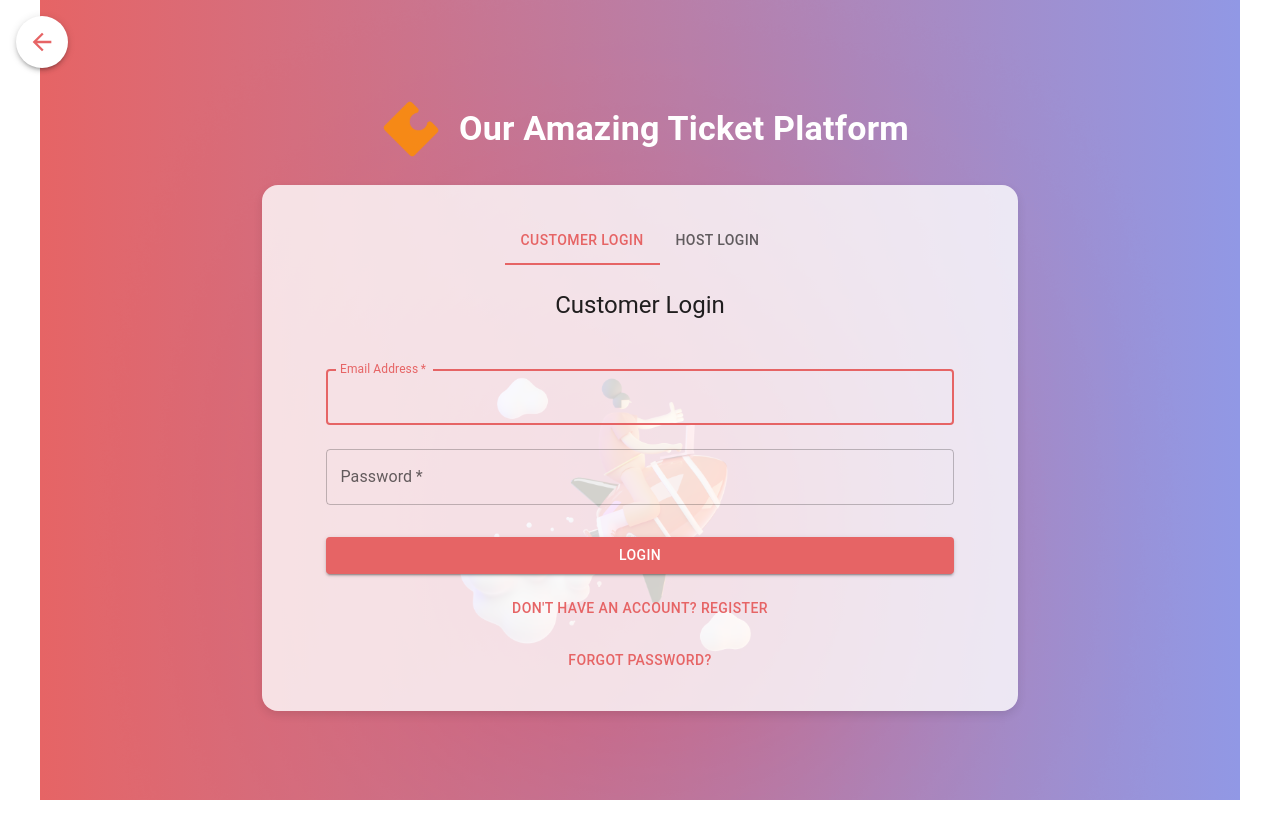
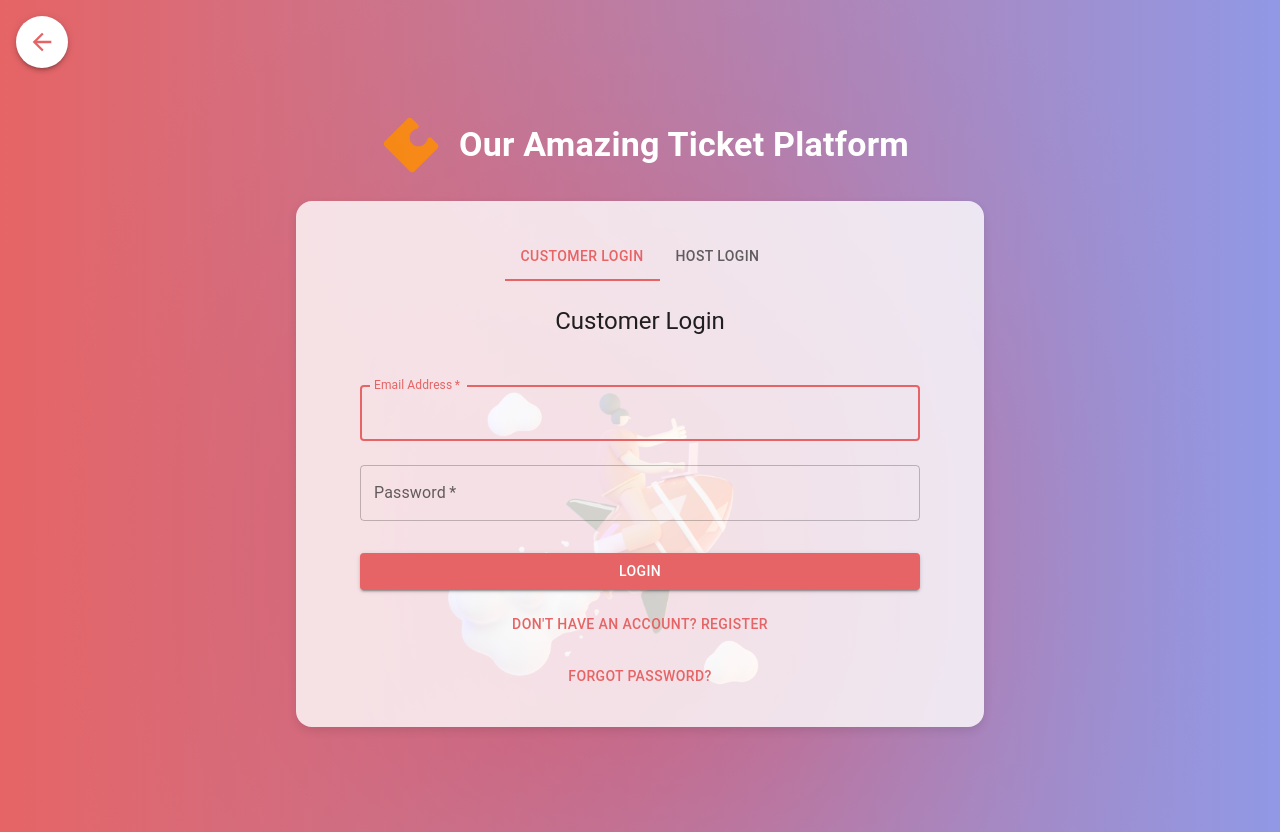
Before and after one commit to JoeJoeFang/9900, a React (Create React App) app in the folder frontend/: page /combined-login in a window 1280 px wide. Before the commit the page ends 800 px from the top, so only its background shows below. Built offline with nearby package versions, Linux system fonts and the light colour scheme.

Commit message:
background picture

```diff
--- a/frontend/src/pages/NewLoginPage.jsx
+++ b/frontend/src/pages/NewLoginPage.jsx
@@ -108,8 +108,7 @@ export const CombinedLogin = () => {
         navigate('/forgot-password'); // Redirect to the forgot-password page
     };
     return (
-        <Container theme={theme}
-                   component="main" sx={{
+        <Box sx={{
             minHeight: '100vh',
             display: 'flex',
             flexDirection: 'column',
@@ -141,7 +140,8 @@ export const CombinedLogin = () => {
             <HeaderLogo theme={theme}/>
 
             <Paper elevation={6} sx={{
-                width: '60%',
+                width: '50%',
+                maxWidth: '700px',
                 backgroundColor: 'rgba(255, 255, 255, 0.8)',
                 borderRadius: theme.shape.borderRadius,
                 p: theme.spacing(4),
@@ -215,7 +215,7 @@ export const CombinedLogin = () => {
                     {snackbarMessage}
                 </Alert>
             </Snackbar>
-        </Container>
+        </Box>
     );
 };
 
```
